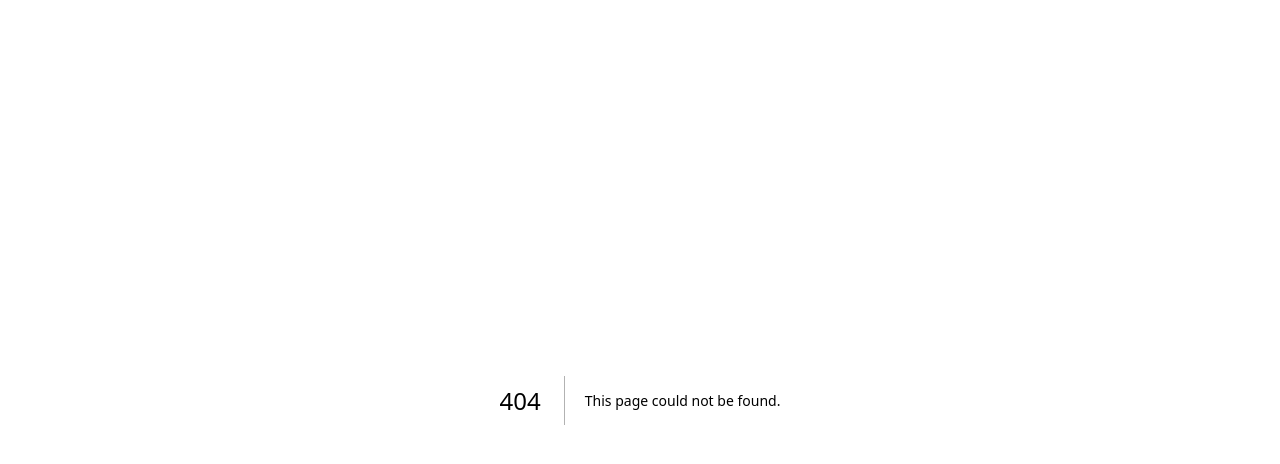
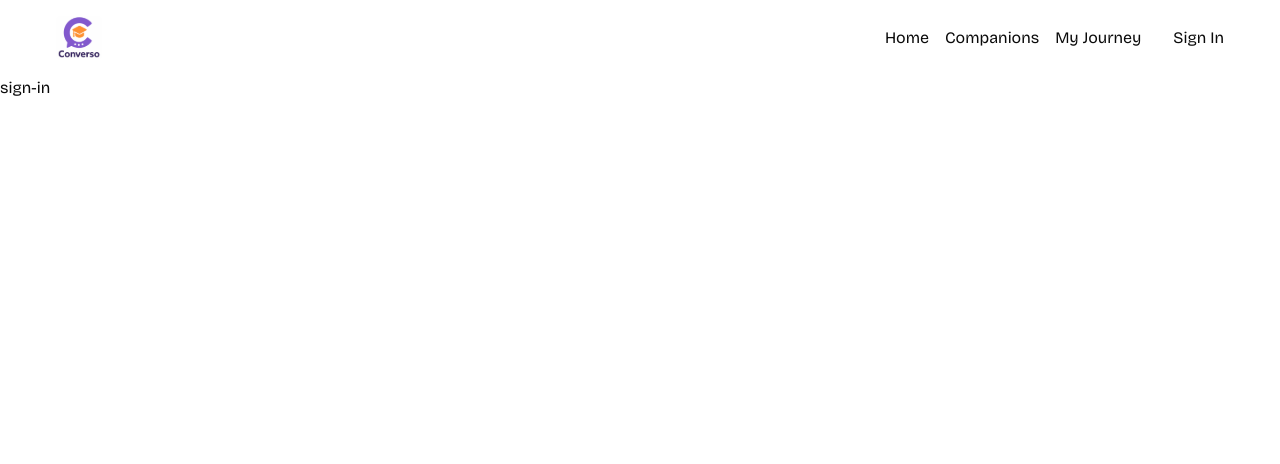
Before and after one commit to lachimolala2628/learnova, a Next.js app: page /sign-in in a window 1280 px wide. Before the commit this address had no page. Shown: the top 464 px of the page. Built offline with nearby package versions, Linux system fonts and the light colour scheme.

Commit message:
Implement Navigation Bar

```diff
--- /dev/null
+++ b/app/companions/[id]/page.tsx
@@ -0,0 +1,9 @@
+import React from 'react'
+
+const CompanionSession = () => {
+    return (
+        <div>CompanionSession</div>
+    )
+}
+
+export default CompanionSession
--- /dev/null
+++ b/app/companions/new/page.tsx
@@ -0,0 +1,9 @@
+import React from 'react'
+
+const NewCompanion = () => {
+    return (
+        <div>NewCompanion</div>
+    )
+}
+
+export default NewCompanion
--- /dev/null
+++ b/app/companions/page.tsx
@@ -0,0 +1,9 @@
+import React from 'react'
+
+const CompanionsLibrary = () => {
+    return (
+        <div>CompanionsLibrary</div>
+    )
+}
+
+export default CompanionsLibrary
--- a/app/layout.tsx
+++ b/app/layout.tsx
@@ -1,6 +1,7 @@
 import type { Metadata } from "next";
 import { Bricolage_Grotesque } from "next/font/google";
 import "./globals.css";
+import Navbar from "@/components/Navbar";
 
 const bricolage = Bricolage_Grotesque({
   variable: "--font-bricolage",
@@ -19,7 +20,10 @@
 }>) {
   return (
     <html lang="en">
-      <body className={`${bricolage.variable} antialiased`}>{children}</body>
+      <body className={`${bricolage.variable} antialiased`}>
+        <Navbar />
+        {children}
+      </body>
     </html>
   );
 }
--- /dev/null
+++ b/app/my-journey/page.tsx
@@ -0,0 +1,9 @@
+import React from 'react'
+
+const Profile = () => {
+    return (
+        <div>Profile</div>
+    )
+}
+
+export default Profile
--- /dev/null
+++ b/app/sign-in/page.tsx
@@ -0,0 +1,9 @@
+import React from 'react'
+
+const page = () => {
+    return (
+        <div>sign-in</div>
+    )
+}
+
+export default page
--- /dev/null
+++ b/app/subscription/page.tsx
@@ -0,0 +1,9 @@
+import React from 'react'
+
+const Subscription = () => {
+    return (
+        <div>Subscription</div>
+    )
+}
+
+export default Subscription
--- /dev/null
+++ b/components/NavItems.tsx
@@ -0,0 +1,37 @@
+'use client'
+import React from 'react'
+import Link from 'next/link'
+import { usePathname } from 'next/navigation'
+import { cn } from '@/lib/utils'
+
+const navitem = [
+    {
+        label: 'Home',
+        href: '/'
+    },
+    {
+        label: 'Companions',
+        href: '/companions'
+    },
+    {
+        label: 'My Journey',
+        href: '/my-journey'
+    },
+]
+
+const NavItems = () => {
+
+    const pathname = usePathname();
+
+    return (
+        <nav className='flex items-center gap-4'>
+            {
+                navitem.map(({ label, href }) => (
+                    <Link href={href} key={label} className={cn(pathname === href && 'text-primary font-semibold')}>{label}</Link>
+                ))
+            }
+        </nav>
+    )
+}
+
+export default NavItems
--- /dev/null
+++ b/components/Navbar.tsx
@@ -0,0 +1,22 @@
+import Image from 'next/image'
+import Link from 'next/link'
+import React from 'react'
+import NavItems from './NavItems'
+
+const Navbar = () => {
+    return (
+        <nav className='navbar'>
+            <Link href='/'>
+                <div className='flex items-center gap-2.5 cursor-pointer'>
+                    <Image src='/images/logo.svg' alt='Learnova' height={44} width={46} />
+                </div>
+            </Link>
+            <div className='flex items-center gap-8'>
+                <NavItems />
+                <p>Sign In</p>
+            </div>
+        </nav>
+    )
+}
+
+export default Navbar
```
